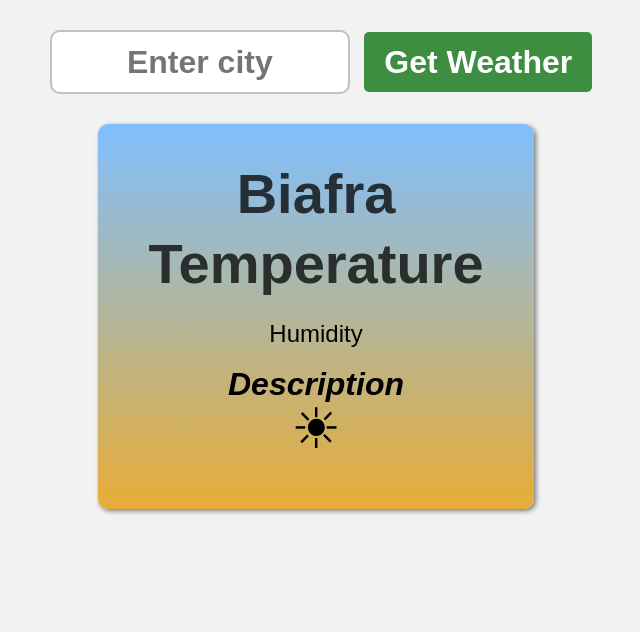
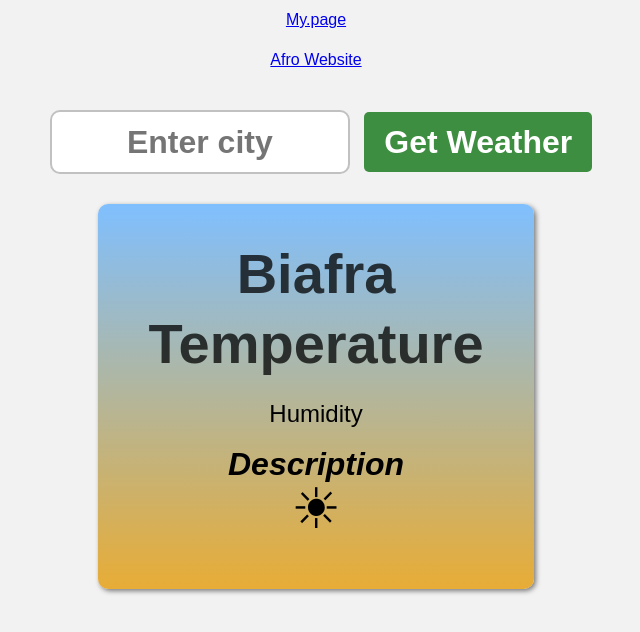
Before and after one commit to Amandi644/aka-app, a plain HTML site: page index.html in a window 1280 px wide. Shown: the whole page, without its empty margins (324-964 px from the left). Drawn offline with Linux system fonts and the light colour scheme.

Commit message:
Update index.html
My App Portfolio a Junior Developer

```diff
--- a/index.html
+++ b/index.html
@@ -8,6 +8,8 @@
   <link rel='stylesheet' type='text/css' media='screen' href='main.css'>
 </head>
 <body>
+<a href="https://amandi644.github.io/chim">My.page</a>
+<a href="https://amandi644.github.io/my-chidira-apps/">Afro Website</a>
   <form  class="weatherForm" id="text">
     <input type="text" class="cityInput" placeholder="Enter city">
     <button type="submit">Get Weather</button>
@@ -23,4 +25,5 @@
 
   <script src='script.js'></script>
 </body>
+
 </html>
```
